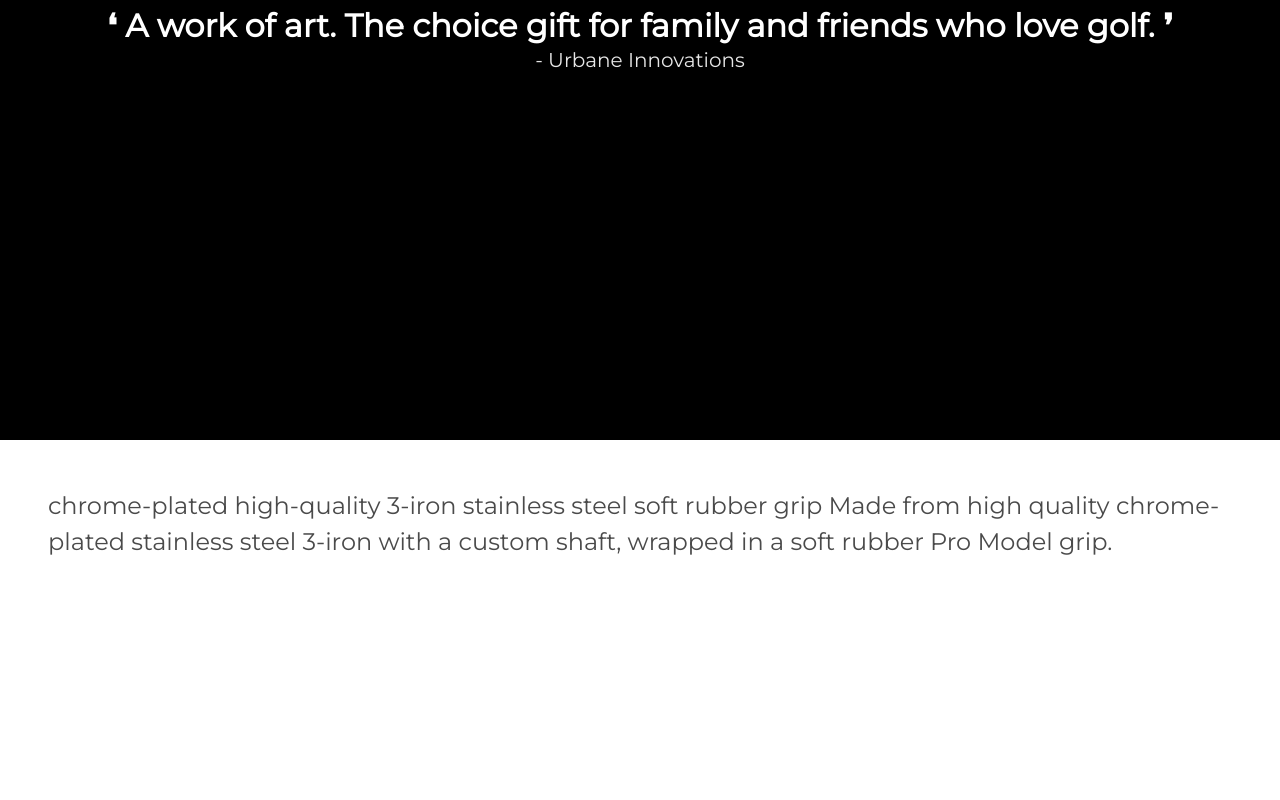
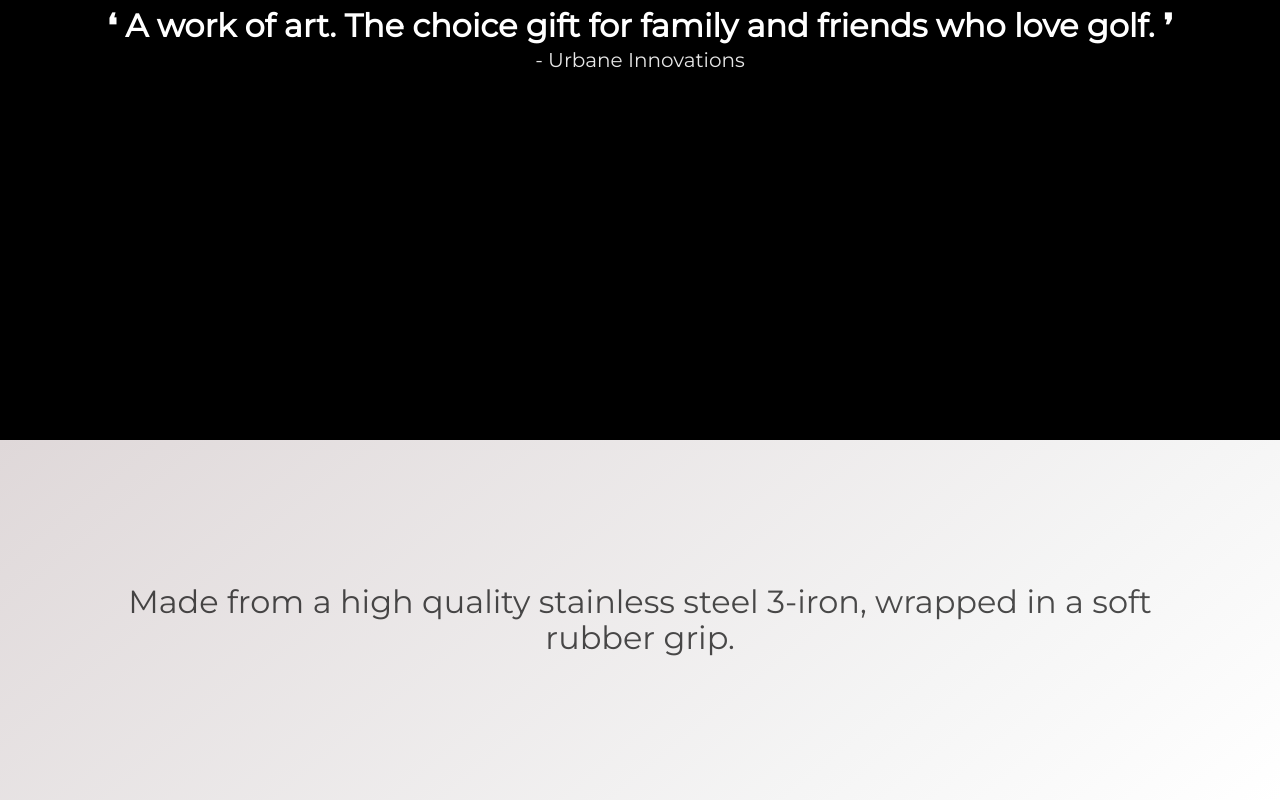
Before and after one commit to octoshrimpy/thegolfhanger, a website built with Parcel: page site/index.html in a window 1280 px wide. Shown: the part 360-1160 px from the top of the page. Before the commit the page ends 968 px from the top, so only its background shows below. Built offline with nearby package versions, Linux system fonts and the light colour scheme.

Commit message:
description section done

```diff
--- a/site/partials/description.html
+++ b/site/partials/description.html
@@ -1,11 +1,9 @@
-<section class="section">
-  <div class="is-size-4">
-    chrome-plated
-    high-quality
-    3-iron
-    stainless steel
-    soft rubber grip
-
-    Made from high quality chrome-plated stainless steel 3-iron with a custom shaft, wrapped in a soft rubber Pro Model grip.
+<section class="hero is-medium is-light is-bold">
+  <div class="hero-body">
+    <div class="container">
+      <h1 class="title has-text-weight-light has-text-centered">
+        Made from a high quality stainless steel 3-iron, wrapped in a soft rubber grip.
+      </h1>
+    </div>
   </div>
 </section>
```
Also changed, not shown: dist/index.html, 1 other file.
